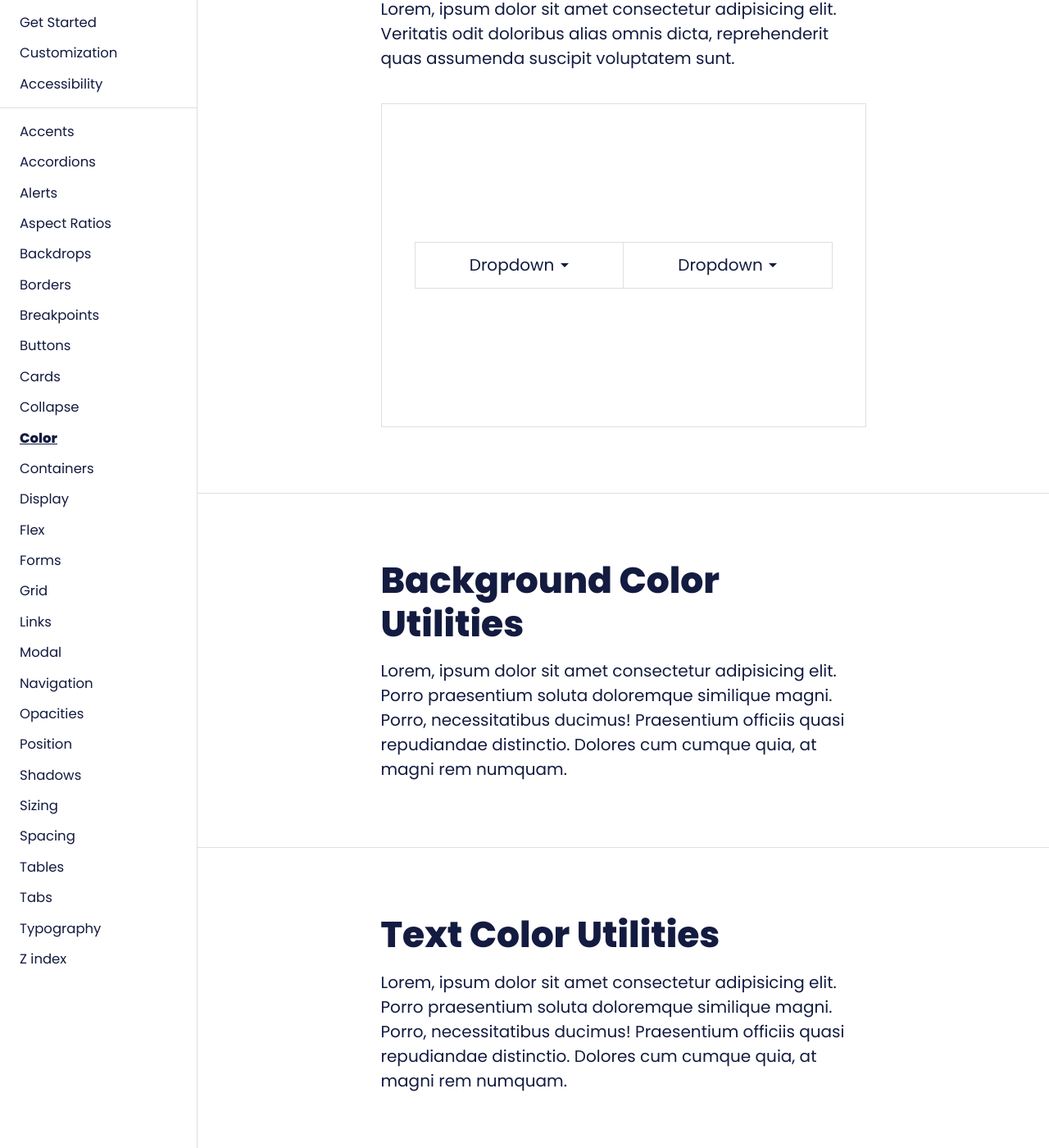
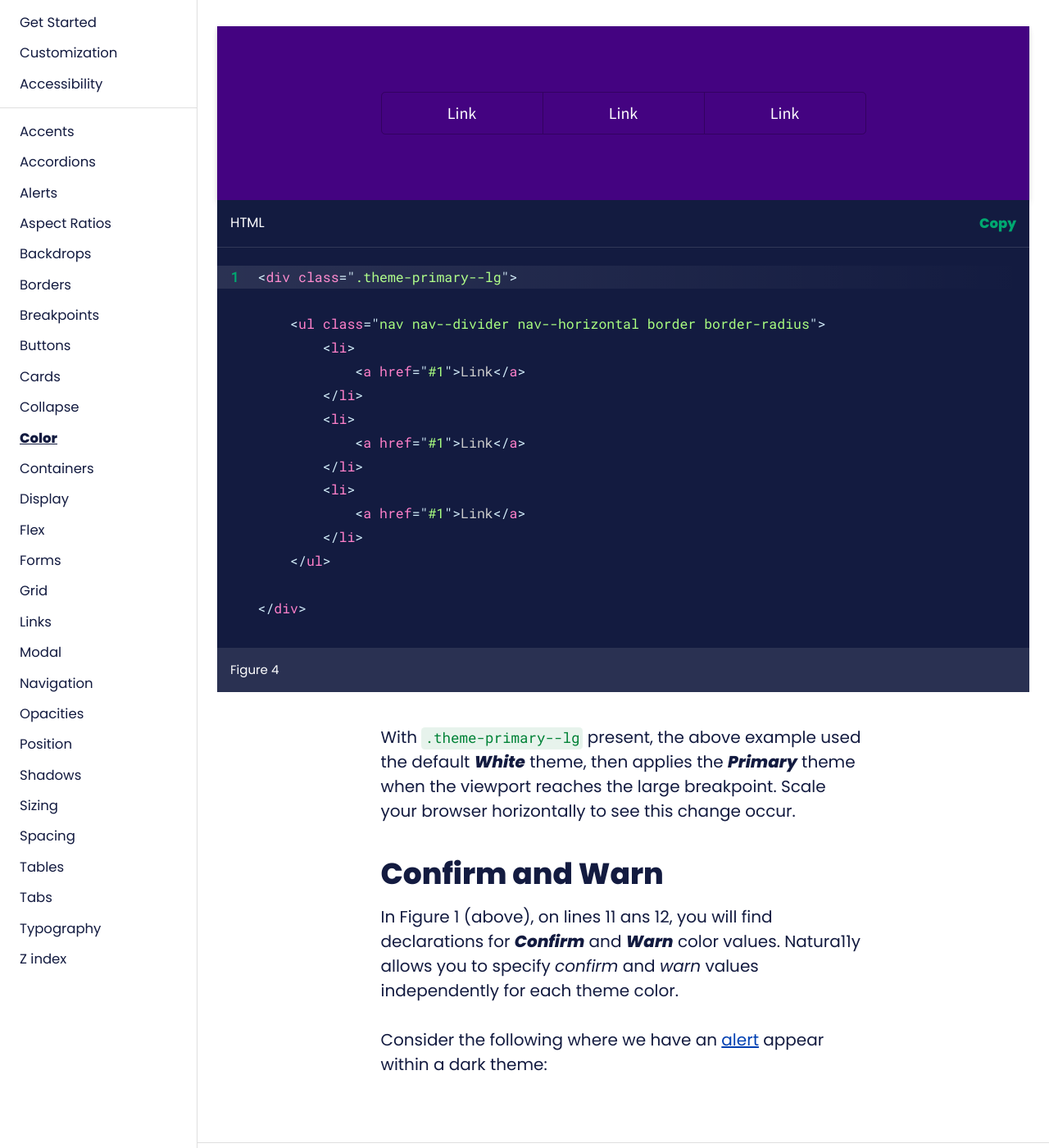
Before and after one commit to cavidano/natura11y-docs, a Jekyll site: the page built from _docs-a-z/color.html, in a window 1280 px wide and 1400 px high, scrolled down 8327 px. Shown: the whole window at 82% size. Built offline with Jekyll 4.4.1, drawn with Linux system fonts in a browser that asks for light colours; some of the changed text lies outside the part shown.

Commit message:
Update color.html

```diff
--- a/_docs-a-z/color.html
+++ b/_docs-a-z/color.html
@@ -61,10 +61,10 @@ backdrop_credit_url: "https://unsplash.com/@davidclode"
 
 <div class="container narrow margin-y-4">
     <p>
-        The five principal theme colors generate our <a href="#themeColorUtilities">theme color utilities</a>, <a href="#1">background color utilities</a>, and <a href="#1">border color utilities</a> across the framework.
+        These five colors generate our <a href="#themeColorUtilities">theme color utilities</a>, <a href="#backgroundColorUtilities">background color utilities</a>, and <a href="#1">border color utilities</a> across the framework.
     </p>
     <p>
-        With Natura11y, <strong><em>White</em></strong> is treated as a color and it serves as your default theme color. The white theme is applied automatically to the <code>&lt;body&gt;</code> of pages linked to Naturally's CSS file.
+        With Natura11y, <strong><em>White</em></strong> is treated as a color&#8212;and this is important&#8212;it serves as your default theme color. The white theme (and its correlated colors) is applied automatically to the <code>&lt;body&gt;</code> of any document using Naturally's CSS file.
     </p>
 </div>
 <!-- .container -->
@@ -102,7 +102,7 @@ backdrop_credit_url: "https://unsplash.com/@davidclode"
 
 <div class="container narrow margin-y-4">
     <p>
-        In Figure 1, line 4 declares the primary color itself while lines 8-12 declare primary's correlated colors. Each <em>theme</em> represents the sum of their colors.
+        In Figure 1, line 4 declares the primary color itself while lines 8-12 declare primary's correlated colors. Each <em>theme</em> represents the sum of these colors.
     </p>
     <p>
         Refer to our color's <a href="https://github.com/cavidano/natura11y/blob/main/src/modules/color/_style.scss#L20" target="_blank">Scss file on Github</a> for a quick look at all colors available. If you haven't yet done so, read our <a href="{{ site.url }}/docs/customization/#customizingColors">customization</a> docs where we offer a simple practice exercise for customizing colors from Natura11y's CDN.
@@ -318,10 +318,10 @@ backdrop_credit_url: "https://unsplash.com/@davidclode"
 
 <div class="container narrow margin-y-4">
     <p>
-        With the cards above, it's evident that the background color and text color change for each theme. Did you notice the border and link colors change as well? This is most apparent with the <em><strong>Dark</strong></em> card, where the border color becomes light instead of dark.
+        With the card exampless above, it's evident the background color and text color change for each theme. Did you notice the border and link colors change as well? This is most apparent with the <em><strong>Dark</strong></em> card, where the border color becomes light instead of dark.
     </p>
     <p>
-        In Figure 3 below, on line 1, notice the <code>.theme-primary</code> utility. No other elements within the card need colors specified because our theme color utility applies its correlated colors at once.
+        In Figure 3 below, on line 1, notice the <code>.theme-primary</code> utility. No other element within the card needs color specified because our theme color utility applies its correlated colors respectively.
     </p>
 </div>
 <!-- .container -->
@@ -370,7 +370,7 @@ backdrop_credit_url: "https://unsplash.com/@davidclode"
 <div class="container narrow margin-y-4">
     <h3>Infinitely Nestable</h3>
     <p>
-        Lorem, ipsum dolor sit amet consectetur adipisicing elit. Veritatis odit doloribus alias omnis dicta, reprehenderit quas assumenda suscipit voluptatem sunt.
+        You can nest theme color utilities throughout the DOM.
     </p>
 </div>
 <!-- .container -->
@@ -378,15 +378,15 @@ backdrop_credit_url: "https://unsplash.com/@davidclode"
 <figure class="container narrow margin-y-4">
     <div  {{ site.example-custom-properties }}>
 
-        <div class="theme-primary padding-3 margin-y-2">
+        <div class="theme-primary padding-3">
             <p><strong>Primary</strong></p>
-            <div class="theme-secondary padding-3 margin-y-2">
+            <div class="theme-secondary padding-3 box-shadow-1">
                 <p><strong>Secondary</strong></p>
-                <div class="theme-dark padding-3 margin-y-2">
+                <div class="theme-dark padding-3 box-shadow-1">
                     <p><strong>Dark</strong></p>
-                    <div class="theme-light padding-3 margin-y-2">
+                    <div class="theme-light padding-3 box-shadow-1">
                         <p><strong>Light</strong></p>
-                        <div class="theme-white padding-3 margin-y-2">
+                        <div class="theme-white padding-3 box-shadow-1">
                             <p><strong>White</strong></p>
                         </div>
                     </div>
@@ -400,20 +400,16 @@ backdrop_credit_url: "https://unsplash.com/@davidclode"
 <div class="container narrow margin-y-4">
     <h3>Breakpoint Specific</h3>
     <p>
-        Lorem, ipsum dolor sit amet consectetur adipisicing elit. Veritatis odit doloribus alias omnis dicta, reprehenderit quas assumenda suscipit voluptatem sunt.
+        Apply a theme color at a specific breakpoint. Chain a breakpoint modifier (e.g. <code>--lg</code> for a <em>large</em> breakpoint) to a the color utility. In the example below, <code>.theme-primary--lg</code> is present on the parent selector of our nav.
     </p>
 </div>
 <!-- .container -->
 
-
-<figure class="container narrow margin-y-4">
-    <div class="aspect-ratio aspect-ratio--3by2 border">
-        <div class="aspect-ratio__content display-flex">
-            <div class="width-100 padding-4 align-self-center">
-                <ul class="nav nav--divider border nav--horizontal margin-y-3" role="navigation">
-                    <li>
-                        <a href="#1" data-toggle="dropdown">Dropdown</a>
-                        <ul class="nav__dropdown">
+<figure class="container medium margin-y-4">
+    <div class="example">
+        <div class="padding-x-2 padding-y-5 box-shadow-1 theme-primary--lg" {{ site.example-custom-properties }}>
+            <div class="container narrow">
+                <ul class="nav nav--divider nav--horizontal border border-radius" role="navigation">
                     <li>
                         <a href="#1">Link</a>
                     </li>
@@ -424,44 +420,199 @@ backdrop_credit_url: "https://unsplash.com/@davidclode"
                         <a href="#1">Link</a>
                     </li>
                 </ul>
-                    </li>
-                    <li>
-                        <a href="#1" data-toggle="dropdown">Dropdown</a>
-                        <ul class="nav__dropdown">
-                            <li>
-                                <a href="#1">Link</a>
-                            </li>
-                            <li>
-                                <a href="#1">Link</a>
-                            </li>
-                            <li>
-                                <a href="#1">Link</a>
-                            </li>
-                        </ul>
-                    </li>
-                </ul>
             </div>
         </div>
+        <pre data-line="1">
+            <code class="language-html">
+                &lt;div class=".theme-primary--lg"&gt;
+
+                    &lt;ul class="nav nav--divider nav--horizontal border border-radius"&gt;
+                        &lt;li&gt;
+                            &lt;a href="#1"&gt;Link&lt;/a&gt;
+                        &lt;/li&gt;
+                        &lt;li&gt;
+                            &lt;a href="#1"&gt;Link&lt;/a&gt;
+                        &lt;/li&gt;
+                        &lt;li&gt;
+                            &lt;a href="#1"&gt;Link&lt;/a&gt;
+                        &lt;/li&gt;
+                    &lt;/ul&gt;
+
+                &lt;/div&gt;
+            </code>
+        </pre>
     </div>
-    <!-- .aspect-ratio -->
+    <figcaption>
+        <p>Figure 4</p>
+    </figcaption>
 </figure>
+
+<div class="container narrow margin-y-4">
+    <p>
+        With <code>.theme-primary--lg</code> present, the above example used the default <em><strong>White</strong></em> theme, then applies the <em><strong>Primary</strong></em> theme when the viewport reaches the large breakpoint. Scale your browser horizontally to see this change occur.
+    </p>
+</div>
+<!-- .container -->
+
+
+<div class="container narrow margin-y-4">
+    <h3>Confirm and Warn</h3>
+    <p>
+        In Figure 1 (above), on lines 11 ans 12, you will find declarations for <em><strong>Confirm</strong></em> and  <em><strong>Warn</strong></em> color values. Natura11y allows you to specify <em>confirm</em> and <em>warn</em> values independently for each theme color.
+    </p>
+    <p>
+    Consider the following where we have an <a href="#1">alert</a> appear within a dark theme:
+    </p>
+</div>
+<!-- .container -->
 
 <hr class="section-start" id="backgroundColorUtilities">
 
 <div class="container narrow margin-y-4">
-    <h2>Background Color Utilities</h2>
+    <h2>Background Color Only</h2>
     <p>
-        Lorem, ipsum dolor sit amet consectetur adipisicing elit. Porro praesentium soluta doloremque similique magni. Porro, necessitatibus ducimus! Praesentium officiis quasi repudiandae distinctio. Dolores cum cumque quia, at magni rem numquam.
+        Need to apply only a background color? Our <em>background color utilities</em> (e.g. <code>.background-color-primary</code>) apply only the background color to its selector.
     </p>
 </div>
 <!-- .container -->
+
+<figure class="container narrow margin-y-4">
+
+    <div {{ site.example-custom-properties }}>
+
+        <div class="background-color-primary padding-4 margin-y-2">
+            <p class="screen-reader-only">Primary</p>
+        </div>
+        <div class="background-color-secondary padding-4 margin-y-2">
+            <p class="screen-reader-only">Secondary</p>
+        </div>
+        <div class="background-color-dark padding-4 margin-y-2">
+            <p class="screen-reader-only">Dark</p>
+        </div>
+        <div class="background-color-light padding-4 margin-y-2">
+            <p class="screen-reader-only">Light</p>
+        </div>
+        <div class="background-color-white border padding-4 margin-y-2">
+            <p class="screen-reader-only">White</p>
+        </div>
+
+    </div>
+    <!-- .container -->
+
+</figure>
+<!-- .container -->
+
+<div class="container narrow margin-y-4">
+    <p>
+        Available <em>background color utilities</em> shown in figure 5:
+    </p>
+</div>
+<!-- .container -->
+
+<figure class="container narrow margin-y-4">
+	<pre class="hide-toolbar">
+        <code class="language-html">
+            &lt;div class="background-color-primary"&gt;...&lt;/div&gt;
+            &lt;div class="background-color-secondary"&gt;...&lt;/div&gt;
+            &lt;div class="background-color-dark"&gt;...&lt;/div&gt;
+            &lt;div class="background-color-light"&gt;...&lt;/div&gt;
+            &lt;div class="background-color-white"&gt;...&lt;/div&gt;
+        </code>
+    </pre>
+	<figcaption>
+		<p>Figure 5</p>
+	</figcaption>
+</figure>
 
 <hr class="section-start" id="TextColorUtilities">
 
 <div class="container narrow margin-y-4">
     <h2>Text Color Utilities</h2>
     <p>
-        Lorem, ipsum dolor sit amet consectetur adipisicing elit. Porro praesentium soluta doloremque similique magni. Porro, necessitatibus ducimus! Praesentium officiis quasi repudiandae distinctio. Dolores cum cumque quia, at magni rem numquam.
+        Natura11y's <em>text color utilities</em> are useful for applying text color specificly to certain selectors.
+    </p>
+    <p>
+     Consider the following example in Figure 6. With our primary theme applied to the containing element (line 1), <code>.text-color-secondary</code> is present on the third button selector.
     </p>
 </div>
 <!-- .container -->
+
+<figure class="container medium margin-y-4">
+    <div class="example">
+        <div class="padding-x-2 padding-y-5 box-shadow-1 theme-primary" {{ site.example-custom-properties }}>
+            <div class="container narrow">
+                <ul class="nav nav--horizontal justify-content-center">
+                    <li>
+                        <a class="button" href="#1">
+                            Button
+                        </a>
+                    </li>
+                    <li>
+                        <a class="button" href="#1">
+                            Button
+                        </a>
+                    </li>
+                    <li>
+                        <a class="button text-color-secondary" href="#1">
+                            Button
+                        </a>
+                    </li>
+                </ul>
+            </div>
+        </div>
+        <pre data-line="1,15">
+            <code class="language-html">
+                &lt;div class="theme-light"&gt;
+
+                    &lt;ul class="nav nav--horizontal justify-content-center"&gt;
+                        &lt;li&gt;
+                            &lt;a class="button" href="#1"&gt;
+                                Button
+                            &lt;/a&gt;
+                        &lt;/li&gt;
+                        &lt;li&gt;
+                            &lt;a class="button" href="#1"&gt;
+                                Button
+                            &lt;/a&gt;
+                        &lt;/li&gt;
+                        &lt;li&gt;
+                            &lt;a class="button text-color-secondary" href="#1"&gt;
+                                Button
+                            &lt;/a&gt;
+                        &lt;/li&gt;
+                    &lt;/ul&gt;
+
+                &lt;/div&gt;
+            </code>
+        </pre>
+    </div>
+    <figcaption>
+        <p>Figure 6</p>
+    </figcaption>
+</figure>
+
+<div class="container narrow margin-y-4">
+    <p>
+        Keep in mind that text color utilities take priority over color applied with theme color utilies. This, of course allows for even more variations within your themes.
+    </p>
+    <p>
+        Available <em>text color utilities</em> shown in figure 7:
+    </p>
+</div>
+<!-- .container -->
+
+<figure class="container narrow margin-y-4">
+	<pre class="hide-toolbar">
+        <code class="language-html">
+            &lt;div class="text-color-primary"&gt;...&lt;/div&gt;
+            &lt;div class="text-color-secondary"&gt;...&lt;/div&gt;
+            &lt;div class="text-color-dark"&gt;...&lt;/div&gt;
+            &lt;div class="text-color-light"&gt;...&lt;/div&gt;
+            &lt;div class="text-color-white"&gt;...&lt;/div&gt;
+            &lt;div class="text-color-link"&gt;...&lt;/div&gt;
+        </code>
+    </pre>
+	<figcaption>
+		<p>Figure 7</p>
+	</figcaption>
+</figure>
```
Also changed, not shown: other parts of _docs-a-z/color.html (+6 -6 lines). Lines whose indentation alone changed are shown as unchanged.
